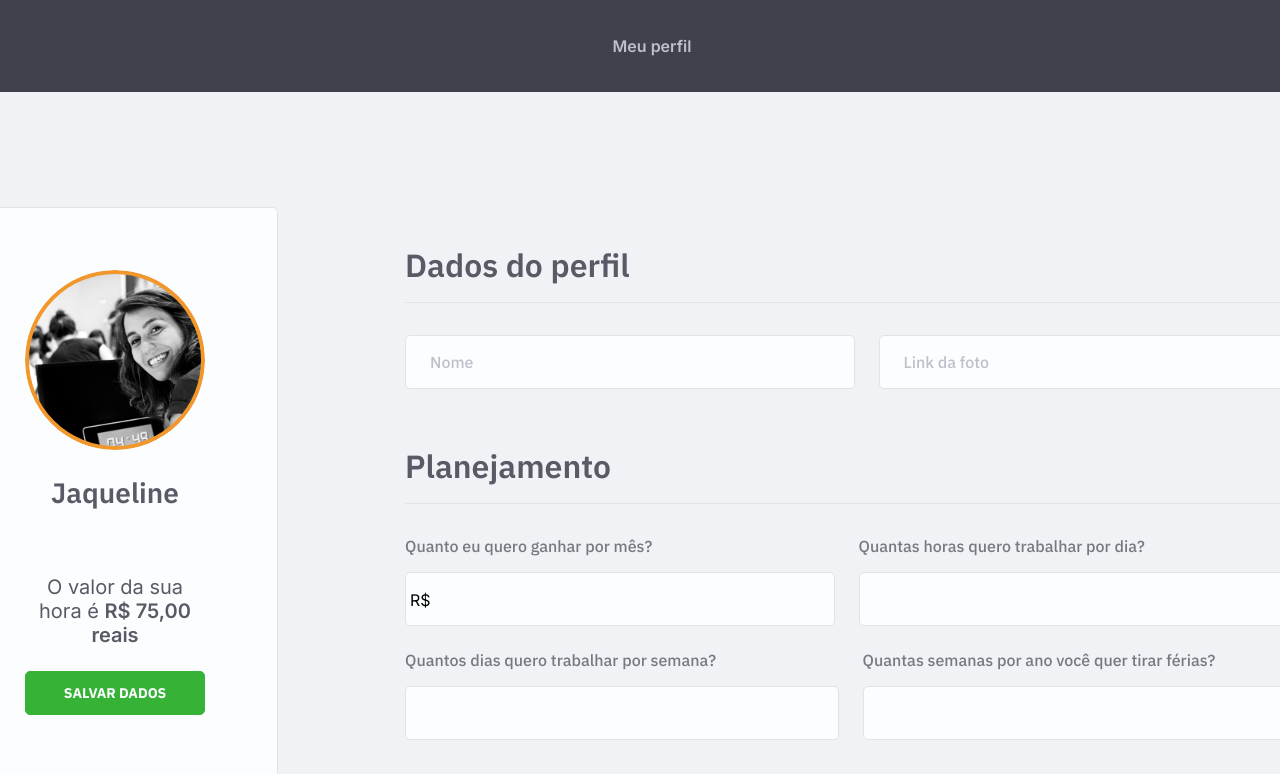
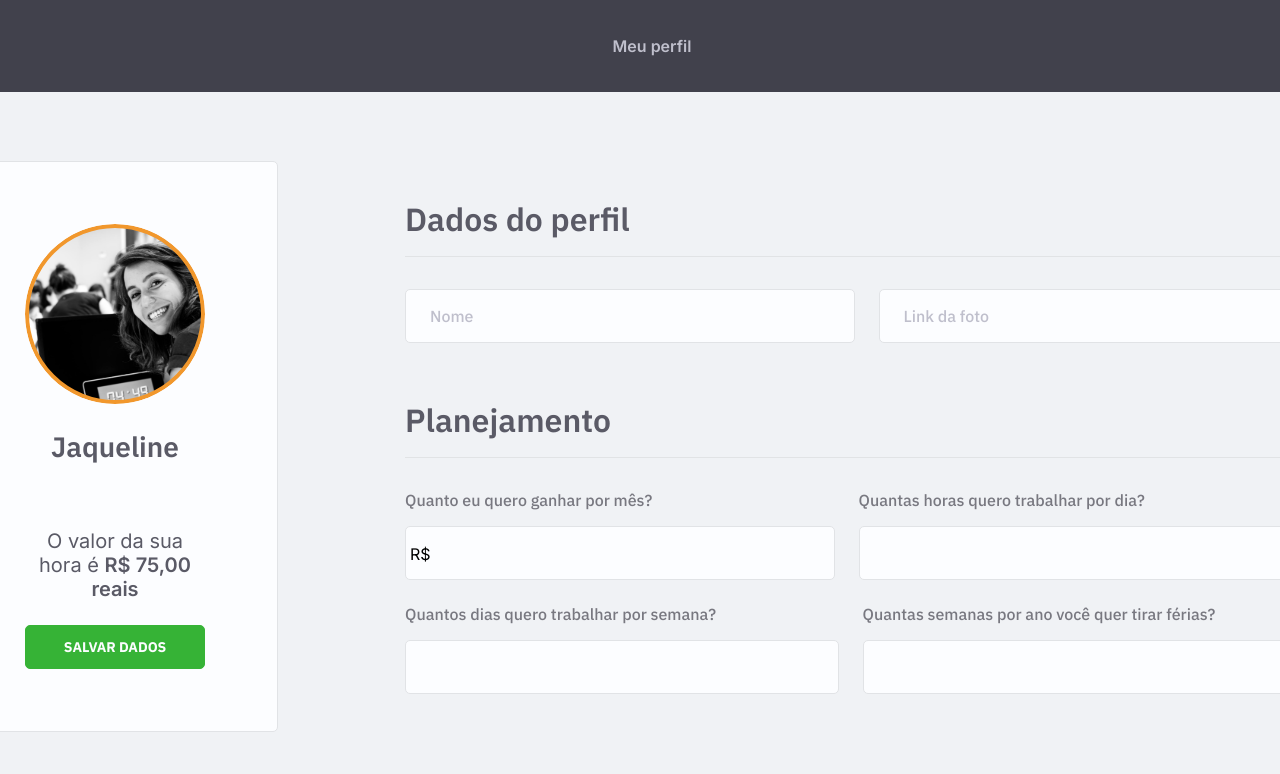
Before and after one commit to femolinos/jobs-calc, a Next.js app: page /profile in a window 1280 px wide. Shown: the top 774 px of the page. Built offline with nearby package versions, Linux system fonts and the light colour scheme.

Commit message:
fix: fixed profile page container

```diff
--- a/src/pages/profile/styles.ts
+++ b/src/pages/profile/styles.ts
@@ -8,7 +8,7 @@ export const Wrapper = styled.div`
 
 export const PageContainer = styled.div`
   width: 1440px;
-  height: 100vh;
+  height: calc(100vh - (4rem + 28px));
   padding: 0 2rem;
 
   display: flex;
```
Lines whose indentation alone changed are shown as unchanged.
